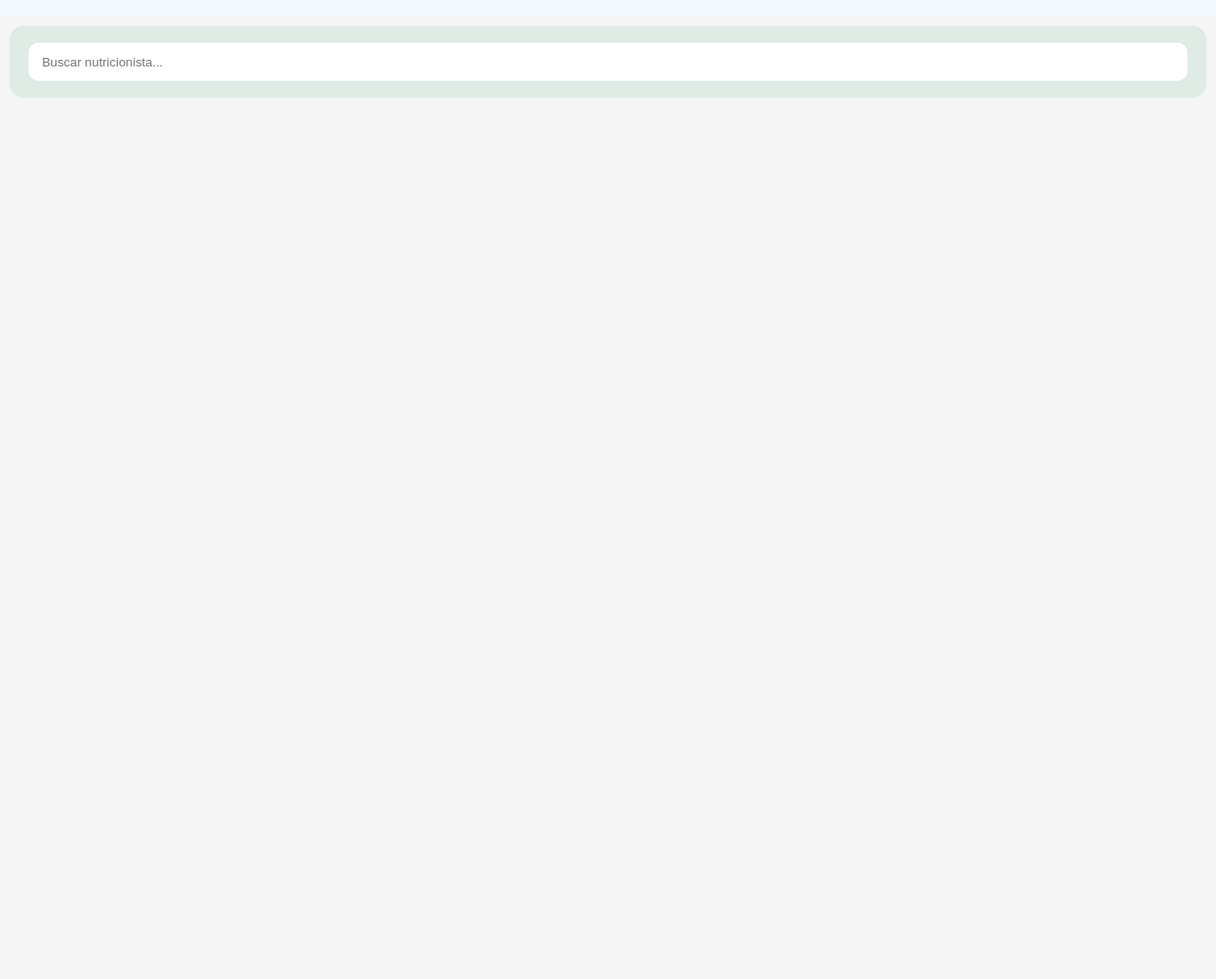
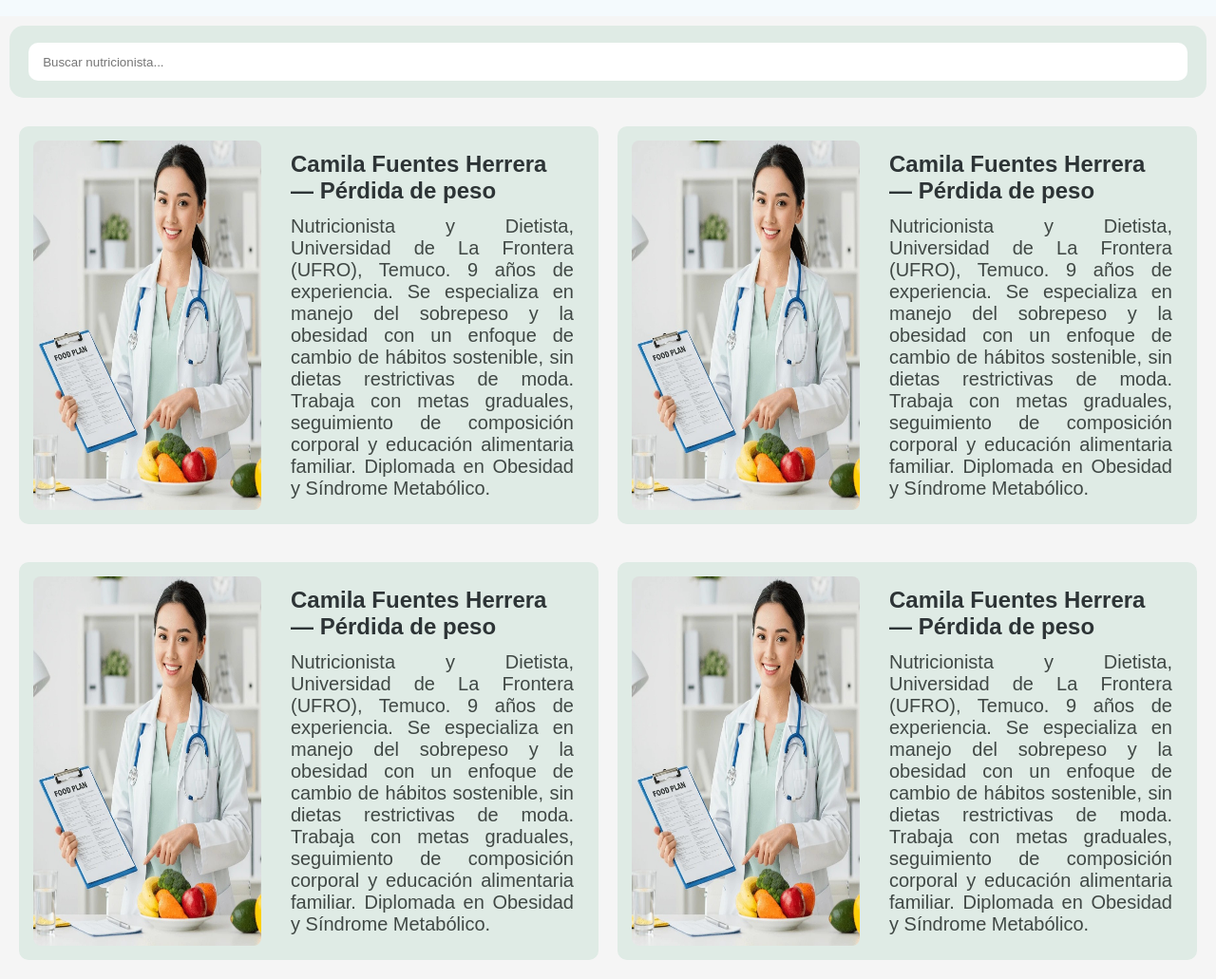
Before and after one commit to luisillo07/NutriVida, a plain HTML site: page nutricionistas.html in a window 1280 px wide. Shown: the part 57-1088 px from the top of the page at 95% size. Before the commit the page ends 800 px from the top, so only its background shows below. Drawn offline with Linux system fonts and the light colour scheme.

Commit message:
B.N: Se agregaron las tarjetas de presentacion de los 4 nutricionistas de la clinica, asi como sus estilos en su correspondiente css y tambien se creo una carpeta para almacenar las iamgenes de los 4 nutricionistas, de momento solo se copio y pego 1 tarjeta para visualizar como quedara visualmente la pagina y posteriormente se reemplazara con la informacion correcta

```diff
--- a/css/navegacion.css
+++ b/css/navegacion.css
@@ -76,8 +76,8 @@ header {
     padding-top: 18px; /*le damos un padding superior de 18px para que el borde no quede pegado al texto*/
 }
 
-table, tr, td {
-    background-color: #ffffff; /*le damos un color de fondo #ffffff*/
+.busqueda > table, table > tr > td {
+    background-color: #ffffff; /*le damos un fondo blanco*/
     margin: 0; /*para que nada tenga un margen por defecto*/
     padding: 0; /*para que nada tenga un padding por defecto*/
     width: 100%; /*le damos un ancho de 100% para que ocupen todo el ancho de sus contenedores*/
@@ -94,3 +94,41 @@ input {
     border: none; /*le decimos que no tenga borde*/
     text-align: left; /*le decimos que el texto se alinee a la izquierda*/
 }
+
+/*SECCIÓN NUTRICIONISTAS*/
+.lista-nutricionistas {
+    display: flex; /*le decimos que sea una grilla*/
+    gap: 20px; /*espacio entre tarjetas*/
+    padding: 20px; /*padding igual al del header*/
+}
+
+.tarjeta-nutricionista {
+    display: flex; /*imagen a la izquierda, tabla a la derecha*/
+    background-color: #DFEBE5;
+    border-radius: 10px;
+    padding: 15px;
+}
+
+.tarjeta-nutricionista .imagenes { /*con esto solo afectamos a las imágenes dentro de las tarjetas*/
+    width: 240px; /*sobreescribe el ancho de 100px por defecto para esta sección*/
+    border-radius: 8px;
+    margin-right: 20px; /*espacio entre la imagen y la tabla*/
+}
+
+.tarjeta-nutricionista table { /*con esto solo afectamos a las tablas dentro de las tarjetas*/
+    flex: 1; /*ocupa el resto del espacio disponible*/
+    border-spacing: 10px; /*espacio entre las celdas de la tabla*/
+}
+
+.nombre-nutricionista {
+    font-family: "Montserrat", sans-serif; /*Le damos una fuente al texto(de momento de prueba)*/
+    font-size: 150%;
+    color: #2D3436;
+    height: 30px; /*altura de la celda para que no se vea tan apretado el texto*/
+}
+
+.info-nutricionista {
+    font-size: 125%;
+    color: #404845;
+    text-align: justify; /*justifica el texto para que se vea más ordenado*/
+}
--- a/nutricionistas.html
+++ b/nutricionistas.html
@@ -24,12 +24,73 @@
         </nav>
     </header>
     <main>
-        <section class="busqueda">
+        <div class="busqueda">
             <table>
                 <tr>
                     <td><input type="text" id="busqueda" placeholder="Buscar nutricionista..."></td>
                 </tr>
             </table>
+        </div>
+
+        <section class="lista-nutricionistas">
+
+            <article class="tarjeta-nutricionista">
+                <img class="imagenes" src="/img/nutricionistas/imagen nutricionista 1.jpg" alt="Foto de Nutricionista 1">
+                <table>
+                    <tr>
+                        <td class="nombre-nutricionista"><b>Camila Fuentes Herrera — Pérdida de peso</b></td>
+                    </tr>
+                    <tr>
+                        <td class="info-nutricionista">
+                            Nutricionista y Dietista, Universidad de La Frontera (UFRO), Temuco. 9 años de experiencia. Se especializa en manejo del sobrepeso y la obesidad con un enfoque de cambio de hábitos sostenible, sin dietas restrictivas de moda. Trabaja con metas graduales, seguimiento de composición corporal y educación alimentaria familiar. Diplomada en Obesidad y Síndrome Metabólico.
+                        </td>
+                    </tr>
+                </table>
+            </article>
+
+            <article class="tarjeta-nutricionista">
+                <img class="imagenes" src="/img/nutricionistas/imagen nutricionista 1.jpg" alt="Foto de Nutricionista 1">
+                <table>
+                    <tr>
+                        <td class="nombre-nutricionista"><b>Camila Fuentes Herrera — Pérdida de peso</b></td>
+                    </tr>
+                    <tr>
+                        <td class="info-nutricionista">
+                            Nutricionista y Dietista, Universidad de La Frontera (UFRO), Temuco. 9 años de experiencia. Se especializa en manejo del sobrepeso y la obesidad con un enfoque de cambio de hábitos sostenible, sin dietas restrictivas de moda. Trabaja con metas graduales, seguimiento de composición corporal y educación alimentaria familiar. Diplomada en Obesidad y Síndrome Metabólico.
+                        </td>
+                    </tr>
+                </table>
+            </article>
+        </section>
+
+        <section class="lista-nutricionistas">
+            <article class="tarjeta-nutricionista">
+                <img class="imagenes" src="/img/nutricionistas/imagen nutricionista 1.jpg" alt="Foto de Nutricionista 1">
+                <table>
+                    <tr>
+                        <td class="nombre-nutricionista"><b>Camila Fuentes Herrera — Pérdida de peso</b></td>
+                    </tr>
+                    <tr>
+                        <td class="info-nutricionista">
+                            Nutricionista y Dietista, Universidad de La Frontera (UFRO), Temuco. 9 años de experiencia. Se especializa en manejo del sobrepeso y la obesidad con un enfoque de cambio de hábitos sostenible, sin dietas restrictivas de moda. Trabaja con metas graduales, seguimiento de composición corporal y educación alimentaria familiar. Diplomada en Obesidad y Síndrome Metabólico.
+                        </td>
+                    </tr>
+                </table>
+            </article>
+
+            <article class="tarjeta-nutricionista">
+                <img class="imagenes" src="/img/nutricionistas/imagen nutricionista 1.jpg" alt="Foto de Nutricionista 1">
+                <table>
+                    <tr>
+                        <td class="nombre-nutricionista"><b>Camila Fuentes Herrera — Pérdida de peso</b></td>
+                    </tr>
+                    <tr>
+                        <td class="info-nutricionista">
+                            Nutricionista y Dietista, Universidad de La Frontera (UFRO), Temuco. 9 años de experiencia. Se especializa en manejo del sobrepeso y la obesidad con un enfoque de cambio de hábitos sostenible, sin dietas restrictivas de moda. Trabaja con metas graduales, seguimiento de composición corporal y educación alimentaria familiar. Diplomada en Obesidad y Síndrome Metabólico.
+                        </td>
+                    </tr>
+                </table>
+            </article>
         </section>
 
     </main>
```
Also changed, not shown: img/nutricionistas/imagen nutricionista 1.jpg (added).
